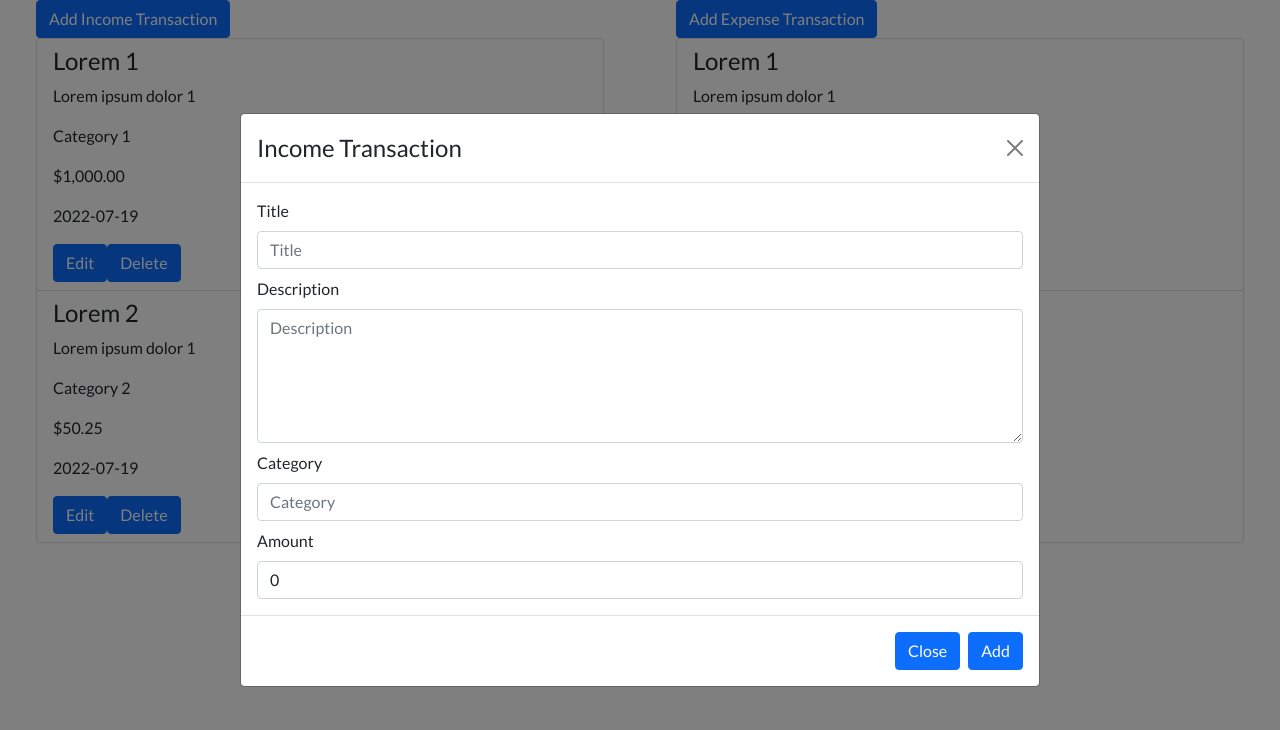
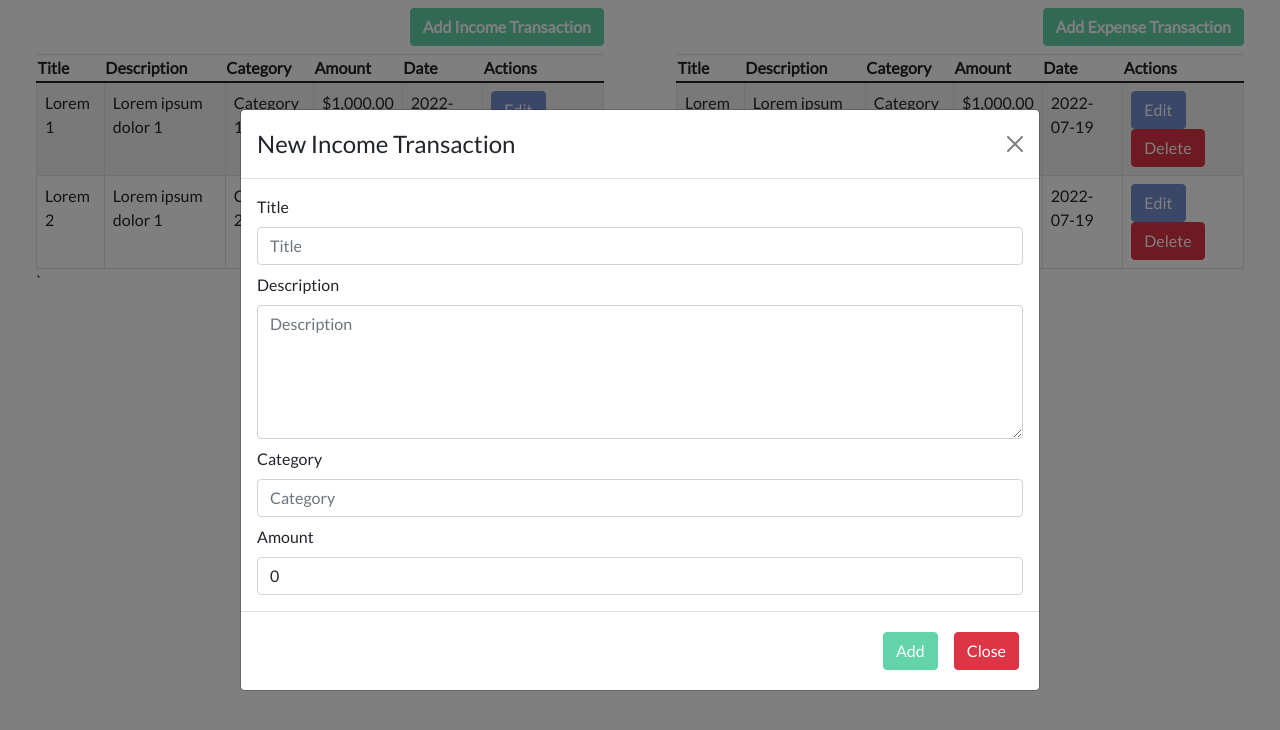
Before and after one commit to hsnfwz/saveinn, a React (Create React App) app: page /dashboard in a window 1280 px wide. Both pictures are taken after a click on the button "Add Income Transaction". Shown: the top 730 px of the page. Built offline with nearby package versions, Linux system fonts and the light colour scheme.

Commit message:
Edited questions, answers, expenses, and incomes layouts

```diff
--- a/src/App.css
+++ b/src/App.css
@@ -10,6 +10,12 @@ body, html{
     font-weight: bold;
     border-color: #63D3A9;
 }
+
+.blueBtns{
+    background-color: #758ECD;
+    color: white;
+    border-color: #758ECD;
+}
 .brandLogo{
     color: #63D3A9;
     font-weight: bolder;
@@ -17,3 +23,7 @@ body, html{
 .formInput{
     width: 50vh;
 }
+
+.question{
+    border: solid 2px #41403E;
+}
--- a/src/components/AnswersList.js
+++ b/src/components/AnswersList.js
@@ -1,7 +1,11 @@
 import { useState, useEffect } from 'react';
 import moment from 'moment';
 import { useLocation } from 'react-router-dom';
-import { Container, Row, Col, ListGroup, Button, Modal, Form } from 'react-bootstrap';
+import { Container, Row, Col, ListGroup, Button, Modal, Form, Navbar } from 'react-bootstrap';
+
+import saveInnLogo from "../layouts/images/saveInnLogo.svg";
+
+import '../App.css';
 
 const projectedData = [
   {
@@ -76,25 +80,46 @@ function AnswersList() {
 
   return (
     <Container fluid>
-      <Row>
-        <Col>
-          <Button onClick={() => setShowAddModal(true)}>Answer Question</Button>
+      <Navbar className="d-flex justify-content-between" style={{backgroundColor:"#ffffff"}}>
+        <Container fluid>
+            <Navbar.Brand className="brandLogo d-flex align-items-center" style={{color: "#63D3A9"}} href="/dashboard">
+                <img
+                src= {saveInnLogo}
+                width="50"
+                height="50"
+                className="d-inline-block align-top mx-2"
+                alt="Save Inn logo"/>
+            </Navbar.Brand>
+        </Container>
+        <Container fluid className="d-flex justify-content-end">
+            <Navbar.Text>Go back to <a href='/questions'>All Questions</a></Navbar.Text>
+        </Container>
+      </Navbar>
+      <Row className='px-5 mt-3'>
+        <Col className=' d-flex justify-content-end'>
+          <Button className="btn btn-secondary saveBtns m-2" onClick={() => setShowAddModal(true)}>Answer Question</Button>
         </Col>
       </Row>
       <Row>
         <Col>
-          <ListGroup>
+          <ListGroup className='mx-5'>
             {projectedData.map((projectedData, index) => (
-              <ListGroup.Item key={index}>
-                <h4>{ projectedData.title }</h4>
+              <ListGroup.Item className='px-4 py-3 mx-5' key={index}>
+                <Row className='d-flex justify-content-between flex-row'>
+                  <Col>
+                    <h4 className='font-weight-bold'>{ projectedData.title }</h4>
+                  </Col>
+                  <Col className='d-flex justify-content-end'>
+                    <p>{ moment(projectedData.date).format('YYYY-MM-DD') }</p>
+                  </Col>
+                </Row>
                 <p>{ projectedData.description }</p>
-                <p>{ moment(projectedData.date).format('YYYY-MM-DD') }</p>
-                <Button onClick={() => {
+                <Button className="btn btn-secondary blueBtns m-2" style={{fontWeight:"normal"}} onClick={() => {
                   setTitle(projectedData.title);
                   setDescription(projectedData.description);
                   setShowEditModal(true);
                 }}>Edit</Button>
-                <Button onClick={async () => await handleDelete(projectedData)}>Delete</Button>
+                <Button className="btn btn-danger m-2" onClick={async () => await handleDelete(projectedData)}>Delete</Button>
               </ListGroup.Item>
             ))}
           </ListGroup>
@@ -127,8 +152,8 @@ function AnswersList() {
               </Form>
             </Modal.Body>
             <Modal.Footer>
-              <Button onClick={async () => await handleClose()}>Close</Button>
-              <Button onClick={() => showEditModal ? handleEdit() : handleAdd()}>{ showEditModal ? 'Edit' : 'Add'}</Button>
+              <Button className="btn btn-secondary saveBtns m-2" style={{fontWeight:"normal"}} onClick={() => showEditModal ? handleEdit() : handleAdd()}>{ showEditModal ? 'Edit' : 'Answer'}</Button>
+              <Button className="btn btn-danger m-2" onClick={async () => await handleClose()}>Close</Button>
             </Modal.Footer>
           </Modal>
         </Col>
--- a/src/components/ExpenseTransactionsList.js
+++ b/src/components/ExpenseTransactionsList.js
@@ -1,6 +1,6 @@
 import { useState } from 'react';
 import moment from 'moment';
-import { Container, Row, Col, ListGroup, Button, Modal, Form } from 'react-bootstrap';
+import { Container, Row, Col, Table, Button, Modal, Form, Navbar } from 'react-bootstrap';
 import { currencyFormat } from '../helpers';
 
 const projectedData = [
@@ -78,22 +78,33 @@ function ExpenseTransactionsList() {
 
   return (
     <Container fluid>
+
       <Row>
-        <Col>
-          <Button onClick={() => setShowAddModal(true)}>Add Expense Transaction</Button>
+        <Col className='d-flex justify-content-end'>
+          <Button className="btn btn-secondary saveBtns my-2" onClick={() => setShowAddModal(true)}>Add Expense Transaction</Button>
         </Col>
       </Row>
       <Row>
         <Col>
-          <ListGroup>
+          <Table striped bordered hover>
+            <thead>
+              <th>Title</th>
+              <th>Description</th>
+              <th>Category</th>
+              <th>Amount</th>
+              <th>Date</th>
+              <th>Actions</th>
+            </thead>
+            <tbody>
               {projectedData.map((projectedData, index) => (
-              <ListGroup.Item key={index}>
-                <h4>{ projectedData.title }</h4>
-                <p>{ projectedData.description }</p>
-                <p>{ projectedData.category }</p>
-                <p>{ currencyFormat.format(projectedData.amount) }</p>
-                <p>{ moment(projectedData.date).format('YYYY-MM-DD') }</p>
-                <Button onClick={() => {
+                <tr key={index}>
+                  <td>{ projectedData.title }</td>
+                  <td>{ projectedData.description }</td>
+                  <td>{ projectedData.category }</td>
+                  <td>{ currencyFormat.format(projectedData.amount) }</td>
+                  <td>{ moment(projectedData.date).format('YYYY-MM-DD') }</td>
+                  <td>
+                    <Button className="btn btn-secondary blueBtns me-2" style={{fontWeight:"normal"}} onClick={() => {
                       setTitle(projectedData.title);
                       setDescription(projectedData.description);
                       setCategory(projectedData.category);
@@ -102,10 +113,12 @@ function ExpenseTransactionsList() {
                     }}>
                       Edit
                     </Button>
-                <Button onClick={async () => await handleDelete(projectedData)}>Delete</Button>
-              </ListGroup.Item>
-            ))}
-          </ListGroup>
+                    <Button className="btn btn-danger" onClick={async () => await handleDelete(projectedData)}>Delete</Button>
+                  </td>
+                </tr>
+              ))}`
+            </tbody>
+          </Table>
         </Col>
       </Row>
       <Row>
@@ -118,7 +131,7 @@ function ExpenseTransactionsList() {
           >
             <Modal.Header closeButton>
               <Modal.Title>
-                Expense Transaction
+                New Expense Transaction
               </Modal.Title>
             </Modal.Header>
             <Modal.Body>
@@ -145,8 +158,8 @@ function ExpenseTransactionsList() {
               </Form>
             </Modal.Body>
             <Modal.Footer>
-              <Button onClick={async () => await handleClose()}>Close</Button>
-              <Button onClick={() => showEditModal ? handleEdit() : handleAdd()}>{ showEditModal ? 'Edit' : 'Add'}</Button>
+              <Button className="btn btn-secondary saveBtns m-2" style={{fontWeight:"normal"}} onClick={() => showEditModal ? handleEdit() : handleAdd()}>{ showEditModal ? 'Edit' : 'Add'}</Button>
+              <Button className="btn btn-danger m-2" onClick={async () => await handleClose()}>Close</Button>
             </Modal.Footer>
           </Modal>
         </Col>
--- a/src/components/IncomeTransactionsList.js
+++ b/src/components/IncomeTransactionsList.js
@@ -1,6 +1,6 @@
 import { useState } from 'react';
 import moment from 'moment';
-import { Container, Row, Col, ListGroup, Button, Modal, Form } from 'react-bootstrap';
+import { Container, Row, Col, Table, Button, Modal, Form, Navbar } from 'react-bootstrap';
 import { currencyFormat } from '../helpers';
 
 const projectedData = [
@@ -79,21 +79,31 @@ function IncomeTransactionsList() {
   return (
     <Container fluid>
       <Row>
-        <Col>
-          <Button onClick={() => setShowAddModal(true)}>Add Income Transaction</Button>
+        <Col className='d-flex justify-content-end'>
+          <Button className="btn btn-secondary saveBtns my-2" onClick={() => setShowAddModal(true)}>Add Income Transaction</Button>
         </Col>
       </Row>
       <Row>
         <Col>
-          <ListGroup>
+          <Table striped bordered hover>
+            <thead>
+              <th>Title</th>
+              <th>Description</th>
+              <th>Category</th>
+              <th>Amount</th>
+              <th>Date</th>
+              <th>Actions</th>
+            </thead>
+            <tbody>
               {projectedData.map((projectedData, index) => (
-              <ListGroup.Item key={index}>
-                <h4>{ projectedData.title }</h4>
-                <p>{ projectedData.description }</p>
-                <p>{ projectedData.category }</p>
-                <p>{ currencyFormat.format(projectedData.amount) }</p>
-                <p>{ moment(projectedData.date).format('YYYY-MM-DD') }</p>
-                <Button onClick={() => {
+                <tr key={index}>
+                  <td>{ projectedData.title }</td>
+                  <td>{ projectedData.description }</td>
+                  <td>{ projectedData.category }</td>
+                  <td>{ currencyFormat.format(projectedData.amount) }</td>
+                  <td>{ moment(projectedData.date).format('YYYY-MM-DD') }</td>
+                  <td>
+                    <Button className="btn btn-secondary blueBtns me-2" style={{fontWeight:"normal"}} onClick={() => {
                       setTitle(projectedData.title);
                       setDescription(projectedData.description);
                       setCategory(projectedData.category);
@@ -102,10 +112,12 @@ function IncomeTransactionsList() {
                     }}>
                       Edit
                     </Button>
-                <Button onClick={async () => await handleDelete(projectedData)}>Delete</Button>
-              </ListGroup.Item>
-            ))}
-          </ListGroup>
+                    <Button className="btn btn-danger" onClick={async () => await handleDelete(projectedData)}>Delete</Button>
+                  </td>
+                </tr>
+              ))}`
+          </tbody>
+          </Table>
         </Col>
       </Row>
       <Row>
@@ -118,7 +130,7 @@ function IncomeTransactionsList() {
           >
             <Modal.Header closeButton>
               <Modal.Title>
-                Income Transaction
+                New Income Transaction
               </Modal.Title>
             </Modal.Header>
             <Modal.Body>
@@ -145,8 +157,8 @@ function IncomeTransactionsList() {
               </Form>
             </Modal.Body>
             <Modal.Footer>
-              <Button onClick={async () => await handleClose()}>Close</Button>
-              <Button onClick={() => showEditModal ? handleEdit() : handleAdd()}>{ showEditModal ? 'Edit' : 'Add'}</Button>
+              <Button className="btn btn-secondary saveBtns m-2" style={{fontWeight:"normal"}} onClick={() => showEditModal ? handleEdit() : handleAdd()}>{ showEditModal ? 'Edit' : 'Add'}</Button>
+              <Button className="btn btn-danger m-2" onClick={async () => await handleClose()}>Close</Button>
             </Modal.Footer>
           </Modal>
         </Col>
--- a/src/components/QuestionsList.js
+++ b/src/components/QuestionsList.js
@@ -1,7 +1,12 @@
 import { useState } from 'react';
 import moment from 'moment';
 import { Link } from 'react-router-dom';
-import { Container, Row, Col, ListGroup, Button, Modal, Form } from 'react-bootstrap';
+import { Container, Row, Col, ListGroup, Button, Modal, Form, Navbar, Figure } from 'react-bootstrap';
+
+import saveInnLogo from "../layouts/images/saveInnLogo.svg";
+import questionsIcon from "../layouts/images/faqIcon.svg";
+
+import '../App.css';
 
 const projectedData = [
   {
@@ -65,27 +70,61 @@ function QuestionsList() {
   }
 
   return (
-    <Container fluid>
+    <Container fluid >
       <Row>
-        <Col>
-          <Button onClick={() => setShowAddModal(true)}>Ask Question</Button>
-        </Col>
+        <Navbar className="d-flex justify-content-between" style={{backgroundColor:"#ffffff"}}>
+          <Container fluid>
+              <Navbar.Brand className="brandLogo d-flex align-items-center" style={{color: "#63D3A9"}} href="/dashboard">
+                  <img
+                  src= {saveInnLogo}
+                  width="50"
+                  height="50"
+                  className="d-inline-block align-top mx-2"
+                  alt="Save Inn logo"/>
+              </Navbar.Brand>
+          </Container>
+          <Container fluid className="d-flex justify-content-end">
+              <Navbar.Text>Have a question?</Navbar.Text>
+              <Button className="btn btn-secondary saveBtns m-2" onClick={() => setShowAddModal(true)}>Ask Question</Button>
+          </Container>
+        </Navbar>
+      </Row>
+      <Row className='px-5 mt-3 d-flex justify-content-center'>
+        <img
+          src= {questionsIcon}
+          width="200"
+          height="200"
+          alt="Save Inn logo"/>
+        <h2 className='d-flex justify-content-center mt-3 mb-5'>All Questions</h2>
       </Row>
       <Row>
         <Col>
-          <ListGroup>
+          <ListGroup className='mx-5'>
             {projectedData.map((projectedData, index) => (
-              <ListGroup.Item key={index}>
-                <h4>{ projectedData.title }</h4>
+              <ListGroup.Item className='px-4 py-5 mx-5' key={index}>
+                <Row className='d-flex justify-content-between flex-row'>
+                  <Col>
+                    <h4 className='font-weight-bold'>{ projectedData.title }</h4>
+                  </Col>
+                  <Col className='d-flex justify-content-end'>
+                    <p>{ moment(projectedData.date).format('YYYY-MM-DD') }</p>
+                  </Col>
+                </Row>
                 <p>{ projectedData.description }</p>
-                <p>{ moment(projectedData.date).format('YYYY-MM-DD') }</p>
-                <Link to={`/questions/${projectedData.id}`}>View</Link>
-                <Button onClick={() => {
-                  setTitle(projectedData.title);
-                  setDescription(projectedData.description);
-                  setShowEditModal(true);
-                }}>Edit</Button>
-                <Button onClick={async () => await handleDelete(projectedData)}>Delete</Button>
+                <Row>
+                  <Col>
+                    <Button className="btn btn-secondary blueBtns m-2" style={{fontWeight:"normal"}} onClick={() => {
+                      setTitle(projectedData.title);
+                      setDescription(projectedData.description);
+                      setShowEditModal(true);
+                    }}>Edit</Button>
+                    <Button className="btn btn-danger m-2" onClick={async () => await handleDelete(projectedData)}>Delete</Button>
+                  </Col>
+                  <Col className='d-flex justify-content-end'>
+                    <Link className='' to={`/questions/${projectedData.id}`}>View</Link>
+                  </Col>
+
+                </Row>
               </ListGroup.Item>
             ))}
           </ListGroup>
@@ -118,8 +157,8 @@ function QuestionsList() {
               </Form>
             </Modal.Body>
             <Modal.Footer>
-              <Button onClick={async () => await handleClose()}>Close</Button>
-              <Button onClick={() => showEditModal ? handleEdit() : handleAdd()}>{ showEditModal ? 'Edit' : 'Add'}</Button>
+              <Button className="btn btn-secondary saveBtns m-2" style={{fontWeight:"normal"}} onClick={() => showEditModal ? handleEdit() : handleAdd()}>{ showEditModal ? 'Edit' : 'Ask'}</Button>
+              <Button className="btn btn-danger m-2" onClick={async () => await handleClose()}>Close</Button>
             </Modal.Footer>
           </Modal>
         </Col>
```
Also changed, not shown: src/layouts/images/faqIcon.svg (added), src/layouts/images/right-arrow.png (added). Lines whose indentation alone changed are shown as unchanged.
